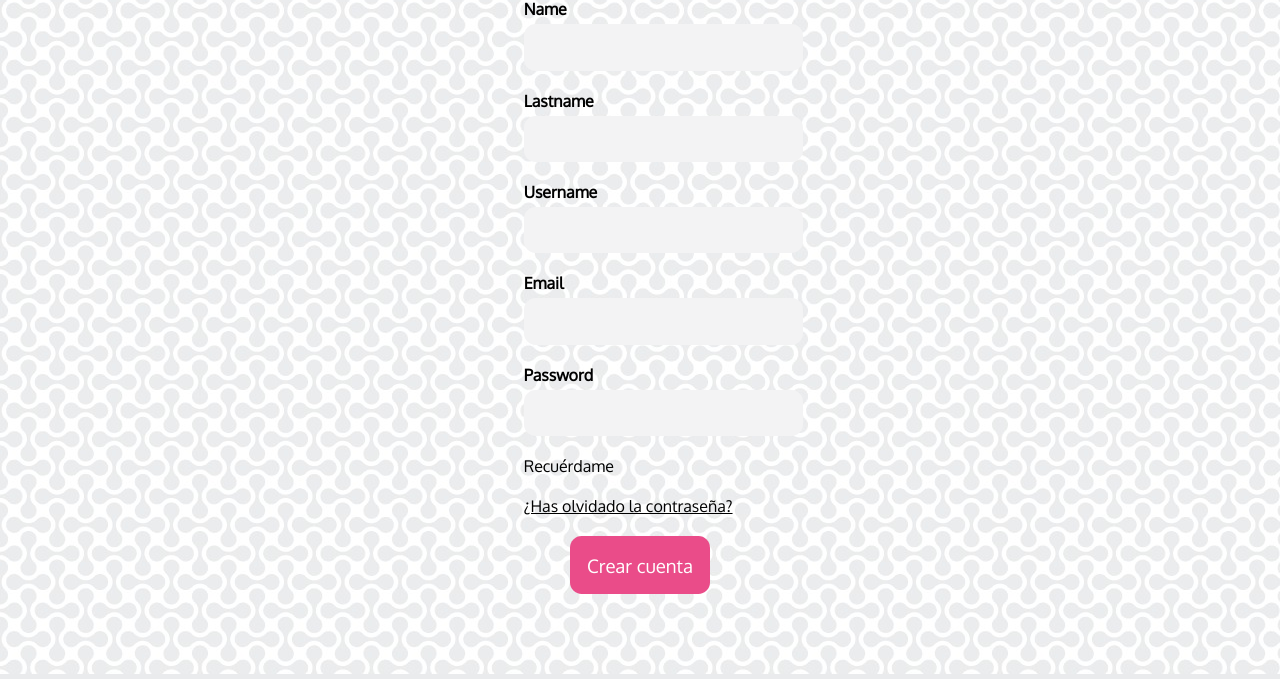
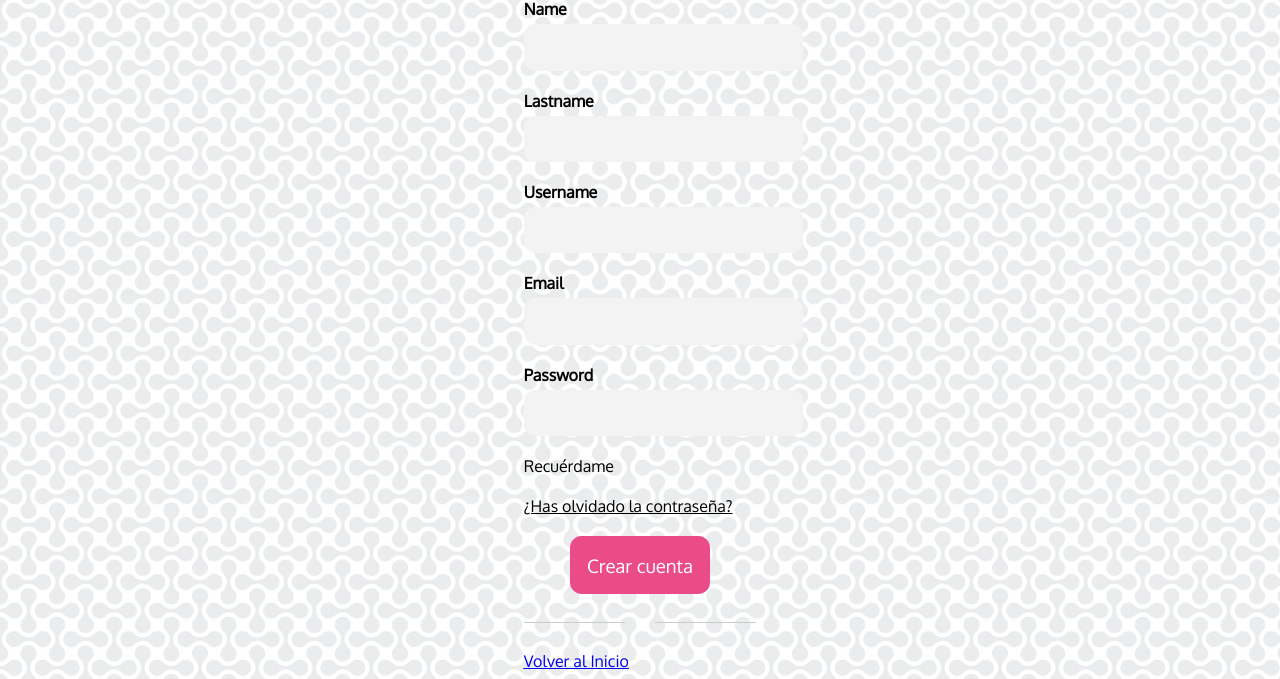
Before and after one commit to abrilramos12/Proyecto_Grupal-Ispc, a Python web app: template Project/FrontEnd/Templates/html/register.html in a window 1280 px wide. Shown: the part 126-805 px from the top of the page. Run offline with Jinja, Linux system fonts and the light colour scheme; the template is opened without the code that fills it, so the values that code supplies are empty.

Commit message:
modifico vista de register.html #14

```diff
--- a/Project/FrontEnd/Templates/html/register.html
+++ b/Project/FrontEnd/Templates/html/register.html
@@ -53,6 +53,13 @@
                     <button class="boton"type="submit">Crear cuenta</button>
                 </label>
             </div>
+            <div class="separator">
+                <hr>
+                <span> </span>
+                <hr>
+            </div>
+            <div class="recuperar-contra"><a href="index.html">Volver al Inicio</a> </div>
+
         </form>
     </div>
 </body>
```
